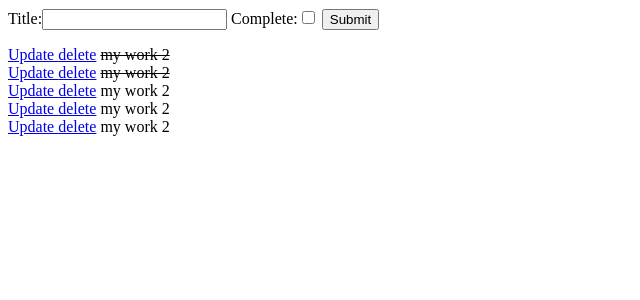
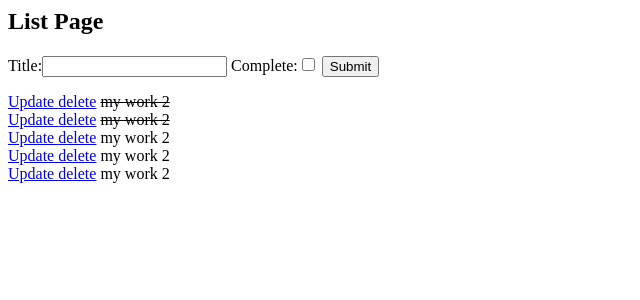
Before and after one commit to nanthu0123/todo-list, a Django app: page / in a window 1280 px wide. Shown: the top 300 px of the page, without its empty margins (0-640 px from the left). Run offline with Django 3.2, Linux system fonts and the light colour scheme; data comes from the database, SQL or seed files in the repository; both versions use the stored data as it was after the commit.

Commit message:
title added

```diff
--- a/tasks/templates/tasks/delete.html
+++ b/tasks/templates/tasks/delete.html
@@ -1,3 +1,4 @@
+<h2>Delete Task</h2>
 <h3>are you sure want to deete this {{item}}</h3>
 
 <a href="{% url 'list'%}">cancel</a>
--- a/tasks/templates/tasks/list.html
+++ b/tasks/templates/tasks/list.html
@@ -1,3 +1,4 @@
+<h2>List Page</h2>
 <form method="POST" action="/">
   {% csrf_token %} {{form}}
   <input type="submit" name="create task" />
```
Also changed, not shown: db.sqlite3.
